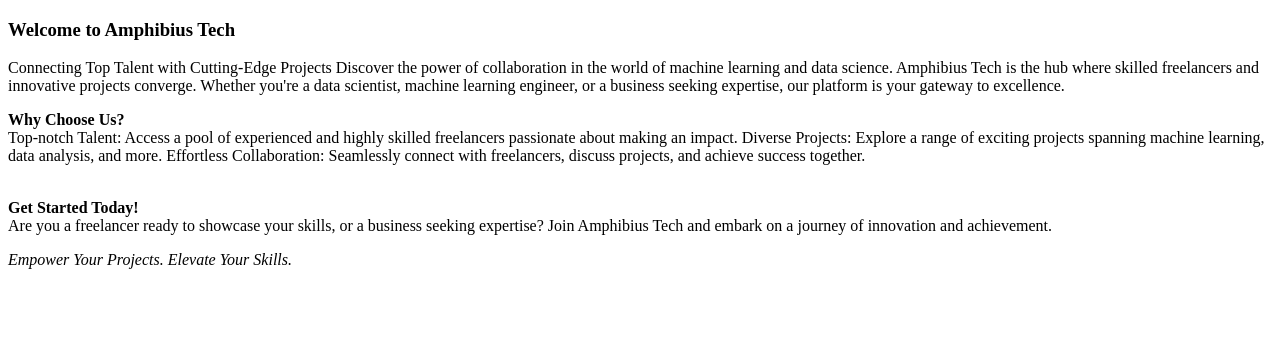
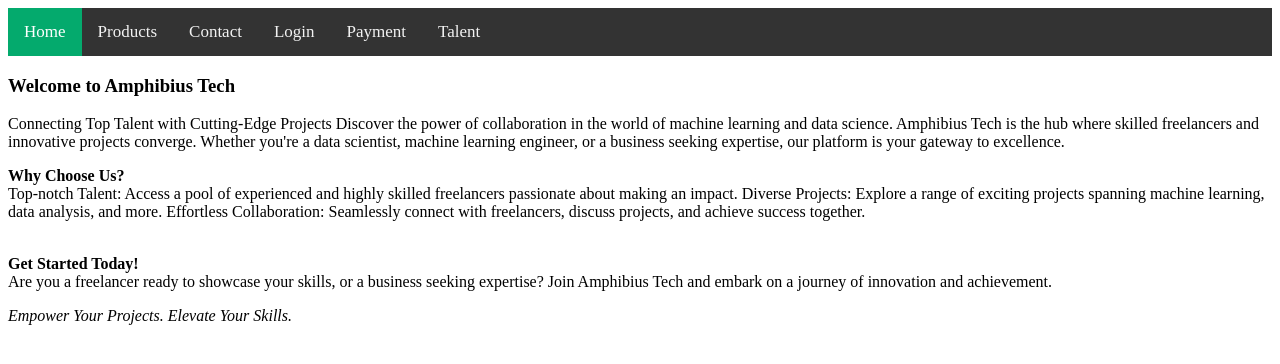
Before and after one commit to shubham-kamlaskar/freelancing, a Django app: page / in a window 1280 px wide. Shown: the top 364 px of the page. Run offline with Django 5.2, Linux system fonts and the light colour scheme.

Commit message:
django_1

```diff
--- a/templates/contact.html
+++ b/templates/contact.html
@@ -12,7 +12,7 @@
         }
     </style>
     </head>
-
+    {% include "header.html" %}
     <body>
         <p>
 <h3> General Inquiries: </h3>
--- /dev/null
+++ b/templates/header.html
@@ -0,0 +1,45 @@
+<html>
+    <head>
+        <style>
+            /* Add a black background color to the top navigation */
+.topnav {
+    background-color: #333;
+    overflow: hidden;
+  }
+
+/* Style the links inside the navigation bar */
+.topnav a {
+    float: left;
+    color: #f2f2f2;
+    text-align: center;
+    padding: 14px 16px;
+    text-decoration: none;
+    font-size: 17px;
+  }
+
+  /* Change the color of links on hover */
+.topnav a:hover {
+    background-color: #ddd;
+    color: black;
+  }
+
+  /* Add a color to the active/current link */
+.topnav a.active {
+    background-color: #04AA6D;
+    color: white;
+  }
+
+</style>
+</head>
+    <body>
+<div class="topnav">
+    <a class="active" href="/">Home</a>
+    <a href="/products">Products</a>
+    <a href="/contact">Contact</a>
+    <a href="/login">Login</a>
+    <a href="/payment">Payment</a>
+    <a href="/find">Talent</a>
+  </div>
+
+</body>
+</html>
--- a/templates/home.html
+++ b/templates/home.html
@@ -12,7 +12,7 @@
         }
     </style>
     </head>
-
+{% include "header.html" %}
     <body>
         <h3> Welcome to Amphibius Tech </h3>
 
--- a/templates/login.html
+++ b/templates/login.html
@@ -6,7 +6,7 @@
         </title>
 
     </head>
-
+    {% include "header.html" %}
     <body style="text-align:center">
         <h3> Amphibius Administration </h3>
         <div style="padding:5px;margin:15px;border-style:solid ;border-width:2px 2px;background-color:grey" >
```
Also changed, not shown: templates/find.html (+13 -0 lines), templates/payment.html (+13 -0 lines), templates/products.html (+13 -0 lines).
